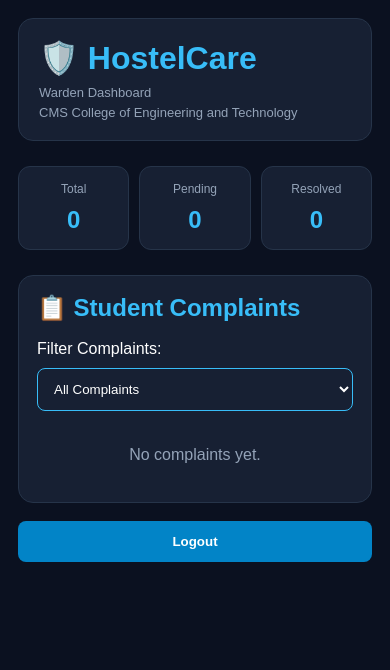
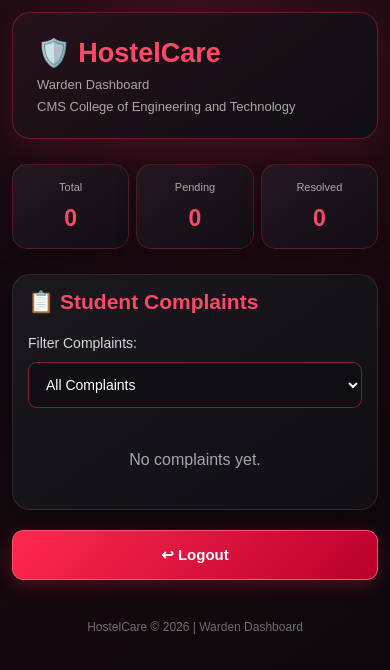
Before and after one commit to santhosh2008-tech/HOSTEL-CARE, a plain HTML site: page warden.html in a window 390 px wide. Drawn offline with Linux system fonts and the light colour scheme.

Commit message:
Enhance Warden Dashboard UI and functionality

```diff
--- a/warden.html
+++ b/warden.html
@@ -4,7 +4,8 @@
 <head>
   <meta charset="UTF-8">
   <meta name="viewport" content="width=device-width, initial-scale=1.0">
-  <title>HostelCare Warden Dashboard</title>
+  <meta name="theme-color" content="#08080c">
+  <title>HostelCare | Warden Dashboard</title>
 
   <style>
     * {
@@ -14,126 +15,218 @@
     }
 
     body {
-      background: #0b1120;
+      background:
+        radial-gradient(circle at top, #35101c, transparent 45%),
+        linear-gradient(145deg, #08080c, #16080e, #08080c);
       color: white;
       font-family: Arial, sans-serif;
       padding: 18px;
+      min-height: 100vh;
     }
 
     header {
-      background: #172033;
-      padding: 20px;
-      border: 1px solid #263449;
-      border-radius: 15px;
+      background: linear-gradient(145deg, #25121a, #100d13);
+      padding: 24px;
+      border: 1px solid #ff294f55;
+      border-radius: 18px;
       margin-bottom: 25px;
+      box-shadow: 0 10px 30px #ff294f18;
     }
 
     header h1 {
-      color: #38bdf8;
+      color: #ff4969;
       margin-bottom: 8px;
+      font-size: 27px;
     }
 
     header p {
-      color: #94a3b8;
+      color: #aaa3ad;
       font-size: 13px;
-      margin-top: 5px;
+      margin-top: 7px;
     }
 
     .stats {
       display: grid;
       grid-template-columns: repeat(3, 1fr);
-      gap: 10px;
+      gap: 12px;
       margin-bottom: 25px;
     }
 
     .stat {
-      background: #172033;
-      border: 1px solid #263449;
-      padding: 15px 8px;
-      border-radius: 12px;
+      background: linear-gradient(145deg, #251820, #100d13);
+      border: 1px solid #ff294f40;
+      padding: 20px 8px;
+      border-radius: 15px;
       text-align: center;
+      box-shadow: 0 8px 20px #00000050;
+      transition: 0.3s ease;
+    }
+
+    .stat:hover {
+      transform: translateY(-5px);
+      box-shadow: 0 10px 25px #ff294f25;
     }
 
     .stat p {
-      color: #94a3b8;
+      color: #aaa3ad;
       font-size: 12px;
     }
 
     .stat h2 {
-      color: #38bdf8;
-      margin-top: 10px;
+      color: #ff4969;
+      margin-top: 12px;
+      font-size: 27px;
     }
 
     .panel {
-      background: #172033;
-      border: 1px solid #263449;
-      padding: 18px;
-      border-radius: 15px;
+      background: linear-gradient(145deg, #1c1820, #100d13);
+      border: 1px solid #ffffff18;
+      padding: 20px;
+      border-radius: 18px;
+      box-shadow: 0 10px 30px #00000060;
     }
 
     .panel h2 {
-      color: #38bdf8;
-      margin-bottom: 18px;
+      color: #ff4969;
+      margin-bottom: 20px;
+      font-size: 21px;
+    }
+
+    label {
+      color: #ddd3db;
+      font-size: 14px;
     }
 
     .complaint {
-      background: #0f172a;
-      border: 1px solid #334155;
-      border-radius: 12px;
-      padding: 15px;
-      margin-bottom: 15px;
+      background: linear-gradient(145deg, #251820, #110d13);
+      border: 1px solid #ff294f40;
+      border-radius: 14px;
+      padding: 17px;
+      margin-bottom: 16px;
       overflow-wrap: anywhere;
+      box-shadow: 0 7px 18px #00000040;
+      transition: 0.3s ease;
+    }
+
+    .complaint:hover {
+      border-color: #ff4969;
+      transform: translateY(-3px);
     }
 
     .complaint h3 {
-      color: #38bdf8;
-      margin-bottom: 12px;
+      color: #ff4969;
+      margin-bottom: 14px;
+      font-size: 18px;
     }
 
     .complaint p {
-      color: #cbd5e1;
-      margin-bottom: 9px;
+      color: #d1c8d0;
+      margin-bottom: 10px;
       font-size: 14px;
+      line-height: 1.5;
     }
 
     .complaint img {
       width: 100%;
-      max-height: 220px;
+      max-height: 250px;
       object-fit: contain;
-      margin-top: 10px;
+      margin-top: 12px;
+      border-radius: 10px;
+      background: #08080c;
     }
 
     .complaint select,
     #statusFilter {
       width: 100%;
-      padding: 12px;
-      background: #172033;
+      padding: 13px;
+      background: #100d13;
       color: white;
-      border: 1px solid #38bdf8;
-      border-radius: 8px;
+      border: 1px solid #ff294f80;
+      border-radius: 9px;
       margin-top: 10px;
+      font-size: 14px;
+      outline: none;
+    }
+
+    select:focus {
+      border-color: #ff4969;
+      box-shadow: 0 0 10px #ff294f30;
+    }
+
+    select option {
+      background: #100d13;
+      color: white;
     }
 
     .empty {
-      color: #94a3b8;
+      color: #aaa3ad;
       text-align: center;
-      padding: 20px;
+      padding: 25px;
     }
 
     button {
       width: 100%;
-      padding: 13px;
-      margin-top: 18px;
-      background: #0284c7;
+      padding: 15px;
+      margin-top: 20px;
+      background: linear-gradient(135deg, #ff294f, #b9002c);
       color: white;
-      border: none;
-      border-radius: 8px;
+      border: 1px solid #ff5572;
+      border-radius: 11px;
       font-weight: bold;
+      font-size: 15px;
+      cursor: pointer;
+      box-shadow: 0 5px 18px #ff294f40;
+      transition: 0.3s ease;
     }
 
-    @media (max-width: 380px) {
+    button:hover {
+      transform: translateY(-3px);
+      box-shadow: 0 8px 25px #ff294f70;
+    }
+
+    button:active {
+      transform: scale(0.97);
+    }
+
+    footer {
+      color: #716975;
+      text-align: center;
+      font-size: 12px;
+      margin-top: 25px;
+      padding: 15px;
+    }
+
+    @media (max-width: 500px) {
+      body {
+        padding: 12px;
+      }
+
       .stats {
-        grid-template-columns: 1fr;
+        grid-template-columns: repeat(3, minmax(0, 1fr));
+        gap: 7px;
+      }
+
+      .stat {
+        padding: 16px 4px;
+      }
+
+      .stat p {
+        font-size: 11px;
+      }
+
+      .stat h2 {
+        font-size: 23px;
+      }
+
+      .panel {
+        padding: 15px;
+      }
+    }
+
+    @media (prefers-reduced-motion: reduce) {
+      *, *::before, *::after {
+        animation: none !important;
+        transition: none !important;
       }
     }
   </style>
@@ -148,6 +241,7 @@
 </header>
 
 <section class="stats">
+
   <div class="stat">
     <p>Total</p>
     <h2 id="total">0</h2>
@@ -162,12 +256,14 @@
     <p>Resolved</p>
     <h2 id="resolved">0</h2>
   </div>
+
 </section>
 
 <section class="panel">
+
   <h2>📋 Student Complaints</h2>
 
-  <div style="margin-bottom:15px;">
+  <div style="margin-bottom:18px;">
     <label for="statusFilter">Filter Complaints:</label>
 
     <select id="statusFilter" onchange="renderComplaints()">
@@ -181,9 +277,14 @@
   <div id="complaintList">
     <p class="empty">No complaints yet.</p>
   </div>
+
 </section>
 
-<button onclick="logout()">Logout</button>
+<button type="button" onclick="logout()">↩ Logout</button>
+
+<footer>
+  HostelCare © 2026 | Warden Dashboard
+</footer>
 
 <script>
   const STORAGE_KEY = "hostelCareComplaints";
@@ -318,7 +419,7 @@
   }
 
   function logout() {
-    window.location.href = "login.html";
+    window.location.href = "index.html";
   }
 
   renderComplaints();
```
